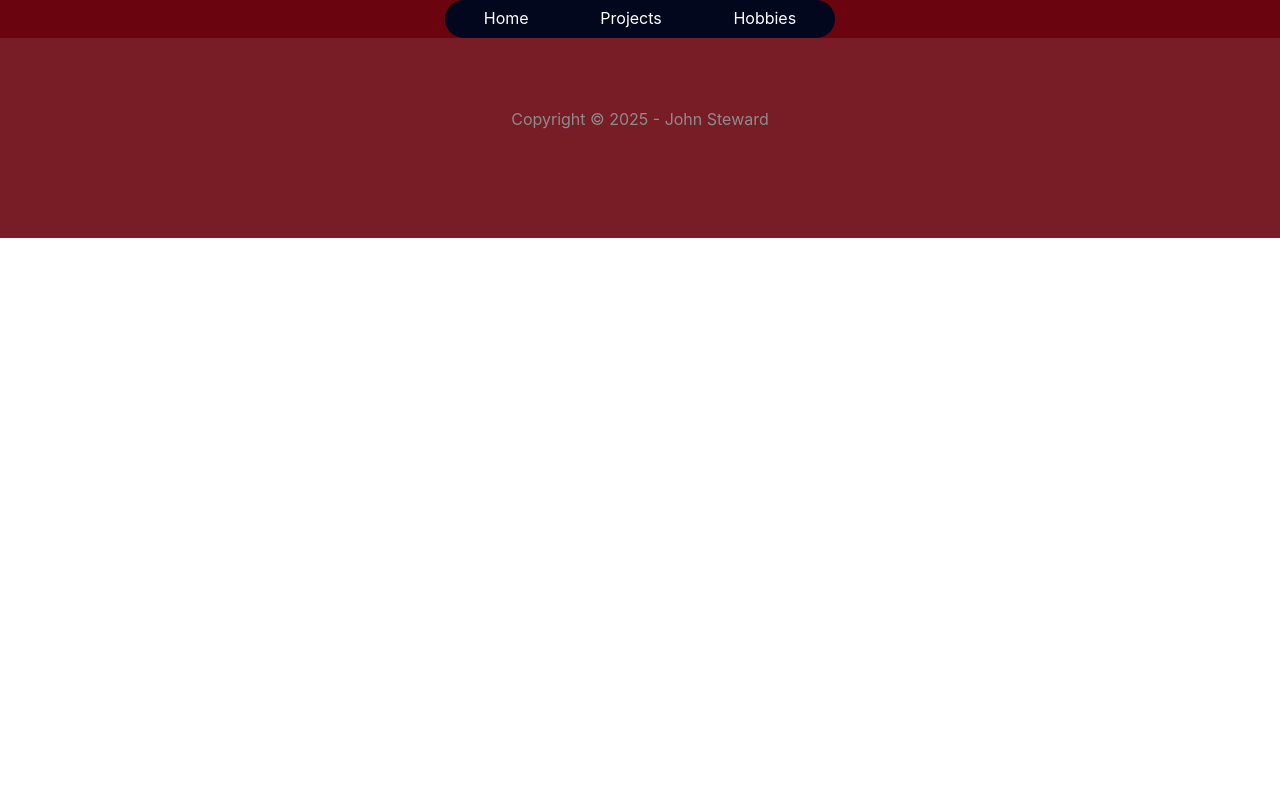
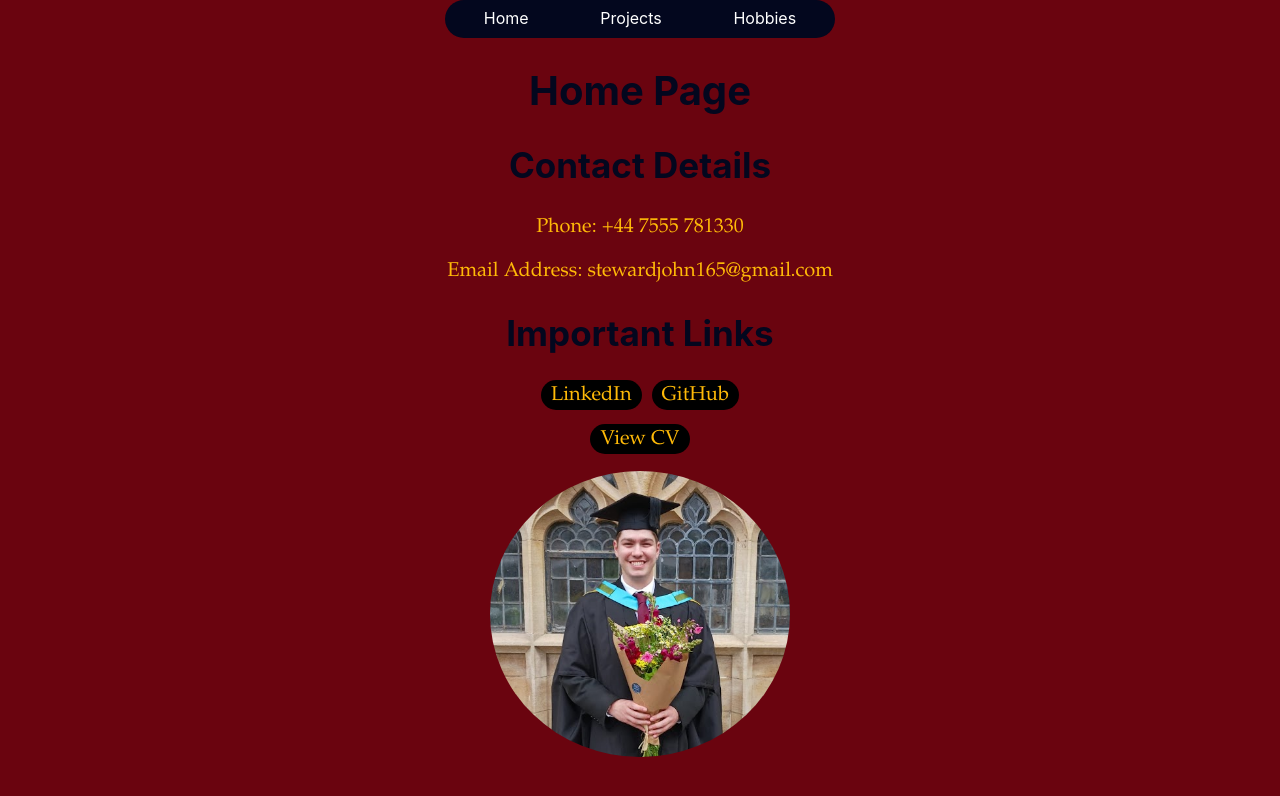
Before and after one commit to JohnSteward/personal-website, a React (Create React App) app in the folder personal-website/: page / in a window 1280 px wide. Shown: the top 796 px of the page. Built offline with nearby package versions, Linux system fonts and the light colour scheme.

Commit message:
pls work

```diff
--- a/personal-website/src/App.js
+++ b/personal-website/src/App.js
@@ -11,9 +11,9 @@ function App() {
       <div className="App">
         <Header />
         <Routes>
-          <Route exact path='/personal-website' component={Homepage}></Route>
-          <Route exact path='/personal-website/projects' component={ProjectsPage}></Route>
-          <Route exact path='/personal-website/hobbies' component={HobbiesPage}></Route>
+          <Route exact path='/' element={<Homepage />}></Route>
+          <Route path='/projects' element={<ProjectsPage />}></Route>
+          <Route path='/hobbies' element={<HobbiesPage />}></Route>
         </Routes>
         <Footer />
       </div>
```
